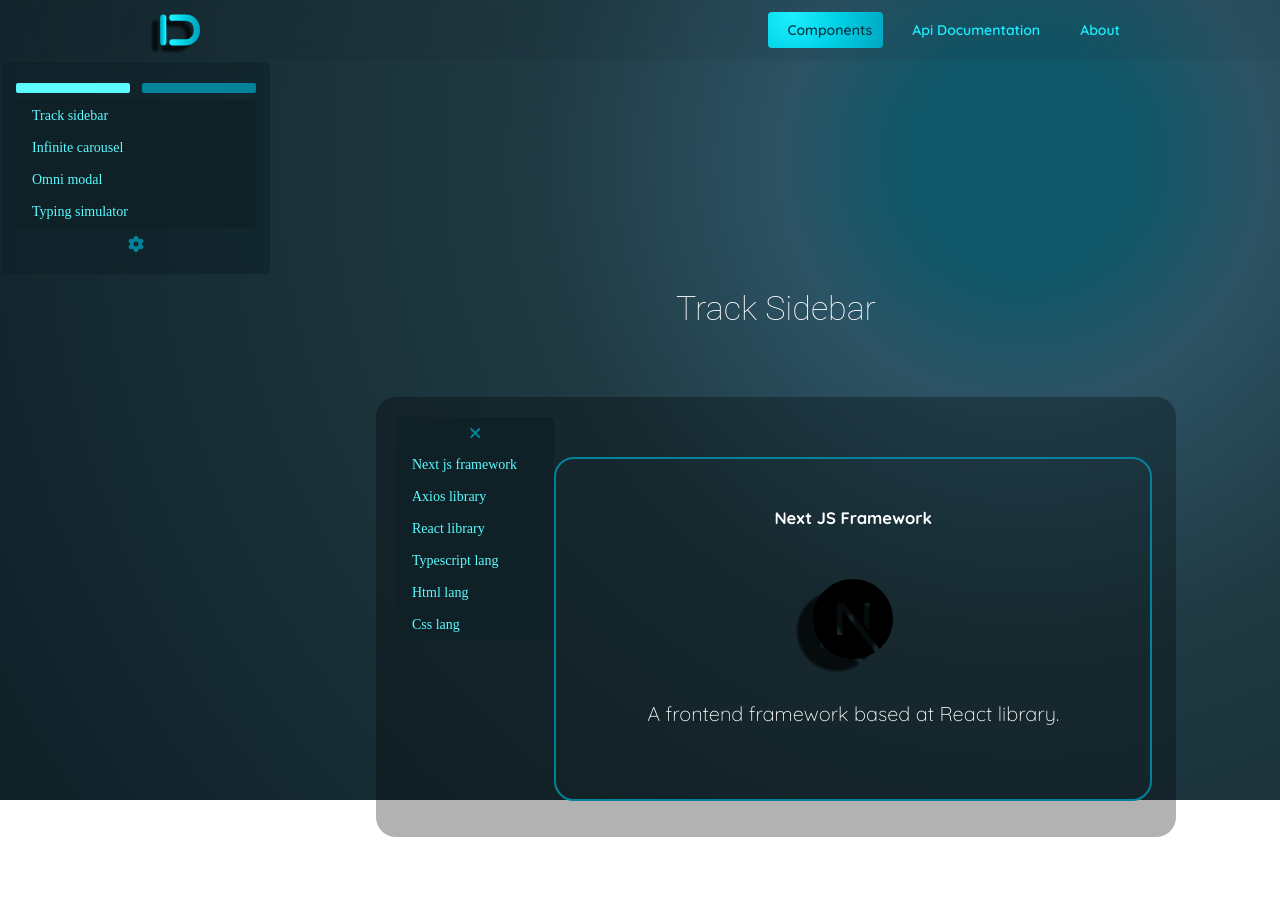
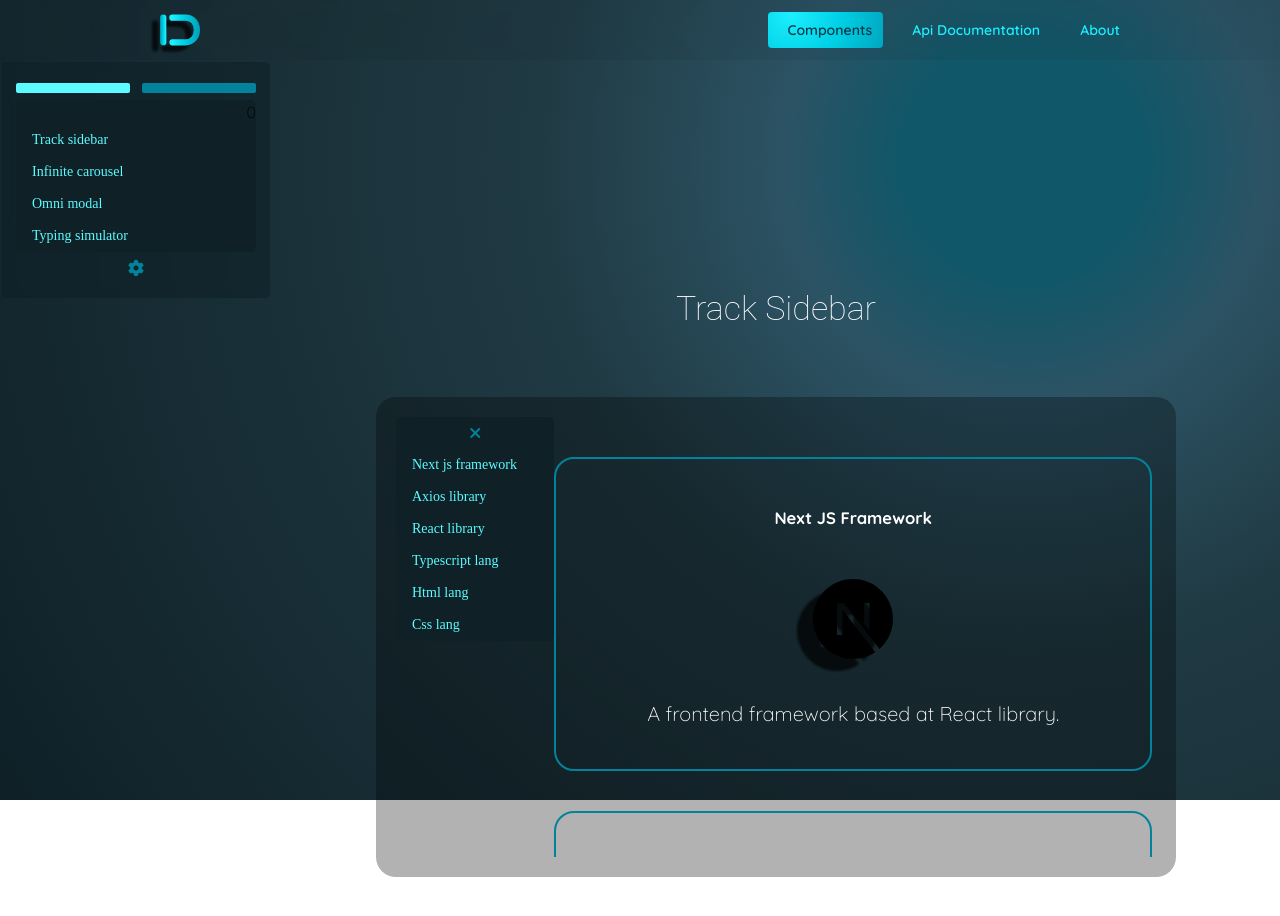
Before and after one commit to Carlosmgs111/drehskil-ui, a Next.js app: page /components/track-sidebar in a window 1280 px wide. Shown: the top 916 px of the page. Built offline with nearby package versions, Linux system fonts and the light colour scheme; a web font is replaced by a local one.

Commit message:
[UPADTED] some hot fixes

```diff
--- a/src/components/Sidebars/MultiSidebar/index.tsx
+++ b/src/components/Sidebars/MultiSidebar/index.tsx
@@ -75,7 +75,7 @@ export const MultiSidebar = (props: any) => {
             >
               {sidebars.map((sidebar: any, index: number) =>
                 injectAttrsToReactElements([sidebar], {
-                  isActive: activeSidebars.includes(sidebar.props.id),
+                  isactive: Number(activeSidebars.includes(sidebar.props.id)),
                   key: index,
                   width: width
                     ? `${Number(
--- a/src/components/Sidebars/PanelSidebar/index.tsx
+++ b/src/components/Sidebars/PanelSidebar/index.tsx
@@ -25,14 +25,14 @@ export function PanelSidebar(props: any) {
     children = [],
     items = [],
     expanded = true,
-    isActive = true,
+    isactive = 1,
     width,
   } = props;
 
   return (
     <div
       style={{ width: width || "available" }}
-      className={`${styles.body} ${isActive ? styles.active : ""}`}
+      className={`${styles.body} ${isactive ? styles.active : ""}`}
     >
       {items.map(
         (
--- a/src/components/Sidebars/TrackSidebar/index.tsx
+++ b/src/components/Sidebars/TrackSidebar/index.tsx
@@ -10,20 +10,22 @@ export function TrackSidebar(props: any) {
     refs = [],
     innerItems = true,
     direction = "column",
-    isActive = true,
+    isactive = 1,
     expanded = !false,
-    showButton = true,
+    showbutton = 1,
     width,
     redirect = "",
   }: any = props;
   const [{ token, loading: globalLoading }, dispatch]: any = useStateValue();
   const [expand, switchExpand] = useToggle(
-    showButton ? expanded : true,
+    showbutton ? expanded : 1,
     !expanded
   );
   const indexesList: any = [];
   items.map((name: any, index: number) => {
-    const href = redirect ? `/${redirect}#${labelCases(name).LS}` : `#${labelCases(name).LS}`;
+    const href = redirect
+      ? `/${redirect}#${labelCases(name).LS}`
+      : `#${labelCases(name).LS}`;
     const active = refs.includes(labelCases(name).LS);
     indexesList.push(
       <NextLink
@@ -57,10 +59,10 @@ export function TrackSidebar(props: any) {
       {...{
         ...props,
         style: { flexDirection: direction, width: width || "available" },
-        className: styles.body.concat(" ", isActive && styles.active),
+        className: styles.body.concat(" ", isactive && styles.active),
       }}
     >
-      {innerItems && showButton && (
+      {innerItems && showbutton && (
         <i
           key="0"
           className={`fa-solid ${
--- a/src/hooks/useTrackSidebar/index.tsx
+++ b/src/hooks/useTrackSidebar/index.tsx
@@ -23,7 +23,7 @@ export const useTrackSidebar = () => {
     [indexes]
   );
   const ContentWrapper = useMemo(() => {
-    const useWrapped = ({ children, display = true }: any): any => {
+    const useWrapped = ({ children, display = 1 }: any): any => {
       const _children = Children.toArray(children);
       const [, _refs] = useNearScreenArray(
         _children.map(() => false),
--- a/src/pages/components/index.tsx
+++ b/src/pages/components/index.tsx
@@ -43,7 +43,7 @@ export default function Components({ children, componentId = "" }: any) {
           sidebars={[
             <TrackSidebar
               redirect={"components"}
-              showButton={false}
+              showbutton={0}
               id={"tracksidebar"}
               key={0}
             />,
--- a/src/pages/components/track-sidebar.tsx
+++ b/src/pages/components/track-sidebar.tsx
@@ -42,7 +42,7 @@ export default function TrackSidebar() {
       <div
         style={{
           width: "calc(100% - 4rem - 0.8rem)",
-          height: "30rem",
+          height: "fit-content",
           display: "flex",
           flexDirection: "column",
           gap: "2rem",
@@ -66,7 +66,7 @@ export default function TrackSidebar() {
         <div
           style={{
             width: "100%",
-            height: "40rem",
+            height: "44rem",
             display: "flex",
             overflowY: "scroll",
             scrollBehavior: "smooth",
```
